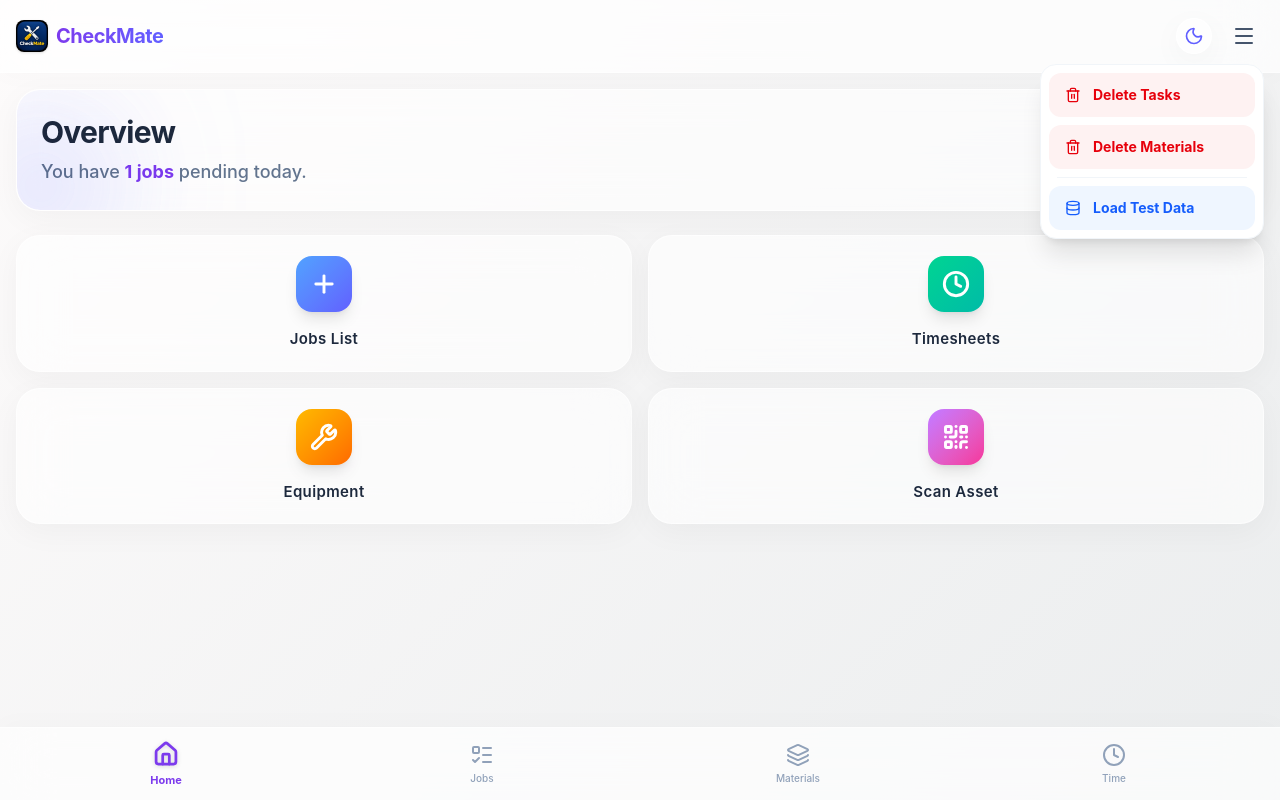
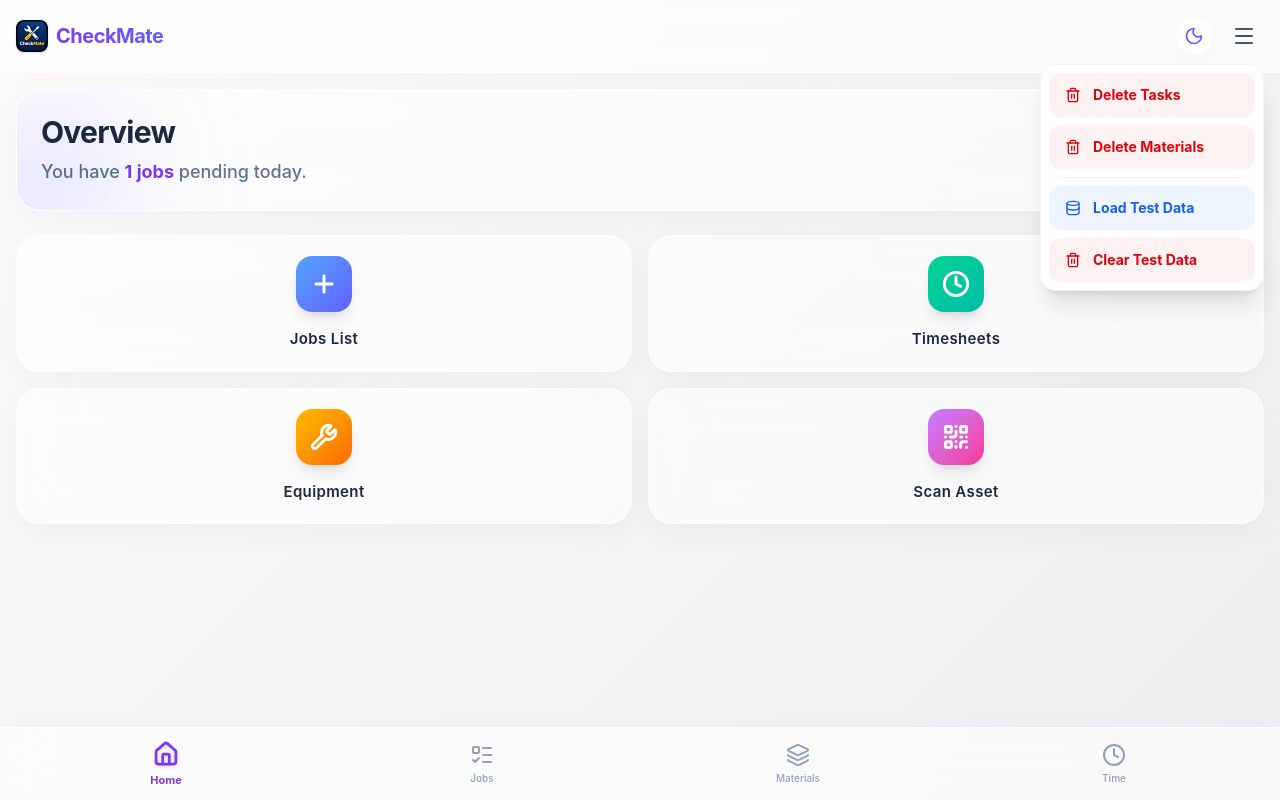
Before and after one commit to aprcamb-ctrl/CheckMate, a React (Vite) app: page / in a window 1280 px wide. Both pictures are taken after a click on the button 1244 px from the left and 36 px from the top of the page. Built offline with nearby package versions, Linux system fonts and the light colour scheme.

Commit message:
Add Clear Test Data button

```diff
--- a/src/components/layout/AppLayout.tsx
+++ b/src/components/layout/AppLayout.tsx
@@ -5,7 +5,7 @@ import { useStore } from '../../store/useStore';
 import { useEffect, useState } from 'react';
 
 export default function AppLayout() {
-  const { isDarkMode, toggleDarkMode, toggleDeletingJobs, toggleDeletingMaterials, injectTestData } = useStore();
+  const { isDarkMode, toggleDarkMode, toggleDeletingJobs, toggleDeletingMaterials, injectTestData, clearTestData } = useStore();
   const [showMenu, setShowMenu] = useState(false);
   const navigate = useNavigate();
 
@@ -72,9 +72,13 @@ export default function AppLayout() {
                     Delete Materials
                   </button>
                   <div className="h-px bg-slate-100 dark:bg-slate-700 my-2 mx-2"></div>
-                  <button onClick={() => { injectTestData(); setShowMenu(false); }} className="w-full flex items-center gap-3 px-4 py-3 text-sm text-blue-600 font-bold bg-blue-50 hover:bg-blue-100 dark:bg-blue-900/20 dark:hover:bg-blue-900/40 rounded-xl transition-colors tap-effect">
+                  <button onClick={() => { injectTestData(); setShowMenu(false); }} className="w-full flex items-center gap-3 px-4 py-3 text-sm text-blue-600 font-bold bg-blue-50 hover:bg-blue-100 dark:bg-blue-900/20 dark:hover:bg-blue-900/40 rounded-xl transition-colors mb-2 tap-effect">
                     <Database className="w-4 h-4" />
                     Load Test Data
+                  </button>
+                  <button onClick={() => { clearTestData(); setShowMenu(false); }} className="w-full flex items-center gap-3 px-4 py-3 text-sm text-red-600 font-bold bg-red-50 hover:bg-red-100 dark:bg-red-900/20 dark:hover:bg-red-900/40 rounded-xl transition-colors tap-effect">
+                    <Trash2 className="w-4 h-4" />
+                    Clear Test Data
                   </button>
                 </div>
               </>
--- a/src/store/useStore.ts
+++ b/src/store/useStore.ts
@@ -75,6 +75,7 @@ interface AppState {
   deleteEquipment: (id: string) => void;
   toggleDarkMode: () => void;
   injectTestData: () => void;
+  clearTestData: () => void;
 }
 
 export const useStore = create<AppState>()(
@@ -324,7 +325,11 @@ export const useStore = create<AppState>()(
         ];
         const cleanJobs = state.jobs.filter(j => !j.id.startsWith('test-'));
         return { jobs: [...cleanJobs, ...testJobs] };
-      })
+      }),
+
+      clearTestData: () => set((state) => ({
+        jobs: state.jobs.filter(j => !j.id.startsWith('test-'))
+      }))
     }),
     {
       name: 'checkmate-storage', // name of the item in the storage (must be unique)
```
